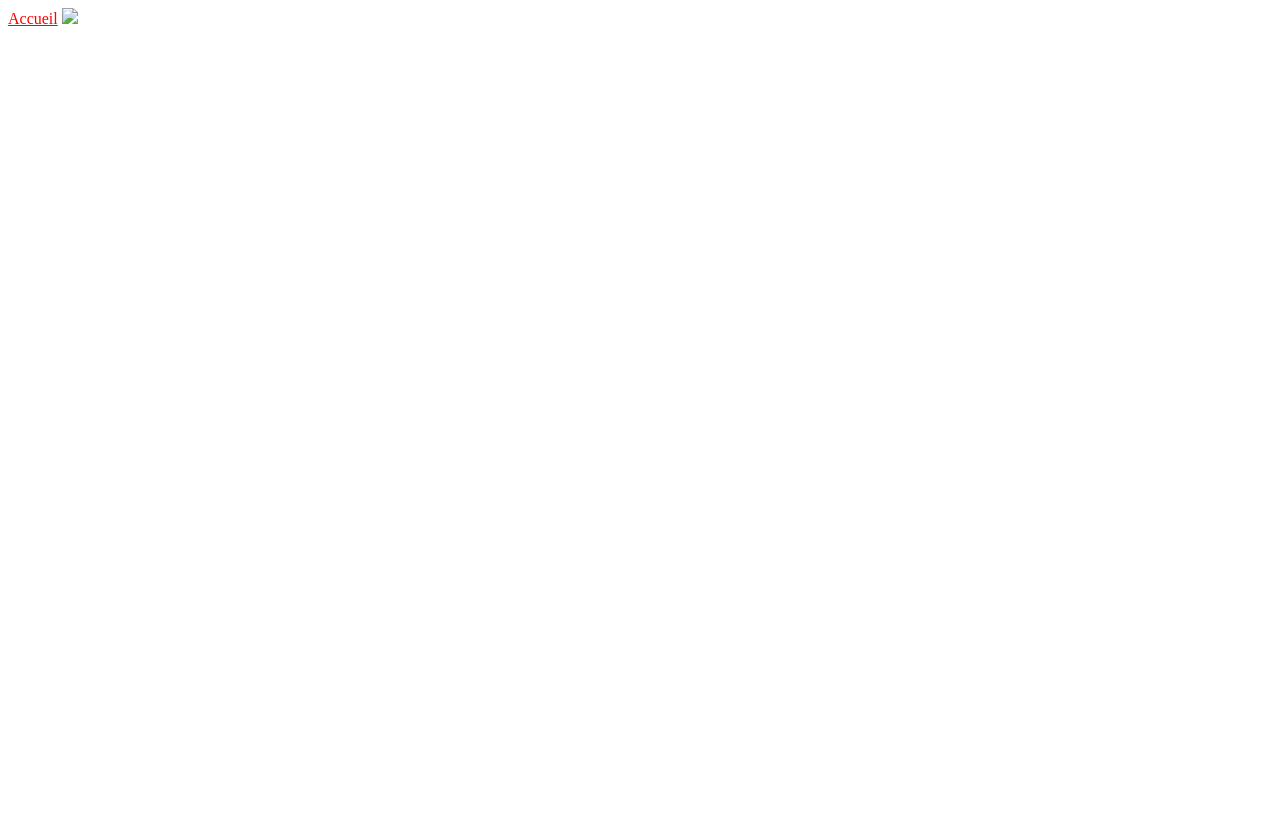
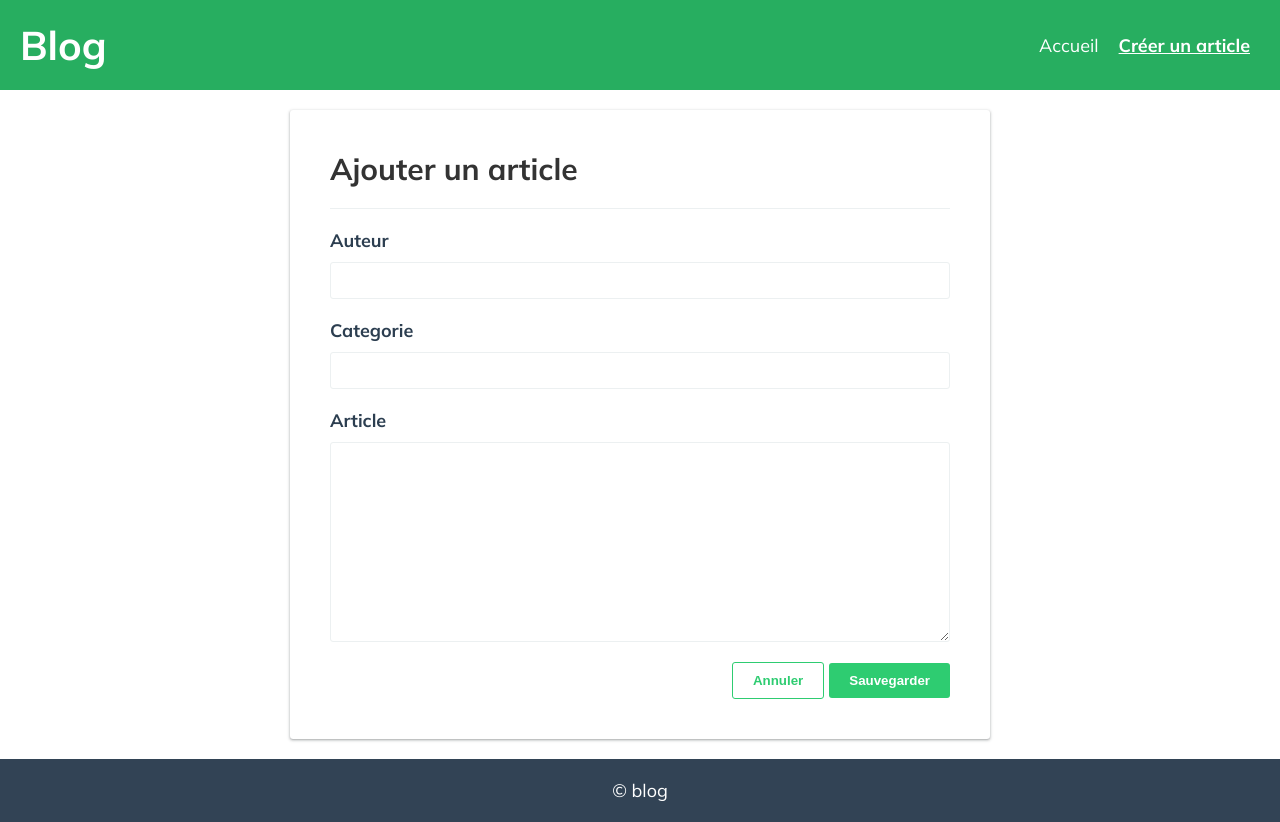
Before and after one commit to alex4nkoua/blog-project_js, a website built with Vite: page src/form/form.html in a window 1280 px wide. Before the commit the page ends 800 px from the top, so only its background shows below. Built offline with nearby package versions, Linux system fonts and the light colour scheme.

Commit message:
mise en place du formulaire de creation darticle

```diff
--- a/src/assets/styles/_classes.scss
+++ b/src/assets/styles/_classes.scss
@@ -0,0 +1,28 @@
+.title {
+	&-underline {
+		padding-bottom: 2rem;
+		border-bottom: 1px solid var(--divider);
+	}
+}
+
+.btn {
+	border: 0;
+	border-radius: 3px;
+	padding: 1rem 2rem;
+	font-weight: 700;
+	cursor: pointer;
+	transition: box-shadow 0.2s;
+	&:hover {
+		box-shadow: var(--box-shadow);
+		transition: box-shadow 0.2s;
+	}
+	&-primary {
+		background: var(--primary);
+		color: white;
+	}
+	&-secondary {
+		border: 1px solid var(--primary);
+		background: white;
+		color: var(--primary);
+	}
+}
--- a/src/form/form.html
+++ b/src/form/form.html
@@ -4,10 +4,51 @@
 		<meta charset="UTF-8" />
 		<meta name="viewport" content="width=device-width, initial-scale=1.0" />
 		<title>Blog</title>
+		<link rel="preconnect" href="https://fonts.googleapis.com" />
+		<link rel="preconnect" href="https://fonts.gstatic.com" crossorigin />
+		<link
+			href="https://fonts.googleapis.com/css2?family=Mulish:ital,wght@0,200..1000;1,200..1000&display=swap"
+			rel="stylesheet"
+		/>
 	</head>
 	<body>
-		<a href="../">Accueil</a>
-		<img src="/assets/images/uneimage.png" />
+		<div class="container">
+			<header>
+				<a href="../index.html" class="header-brand">Blog</a>
+				<ul>
+					<li>
+						<a href="../index.html" class="header-nav">Accueil</a>
+					</li>
+					<li>
+						<a href="./form.html" class="header-nav active"
+							>Créer un article</a
+						>
+					</li>
+				</ul>
+			</header>
+			<div class="content">
+				<form>
+					<h2 class="title-underline">Ajouter un article</h2>
+					<div class="form-group">
+						<label>Auteur</label>
+						<input type="text" name="author" />
+					</div>
+					<div class="form-group">
+						<label>Categorie</label>
+						<input type="text" name="Category" />
+					</div>
+					<div class="form-group">
+						<label>Article</label>
+						<textarea name="content" id=""></textarea>
+					</div>
+					<div class="form-btn-container">
+						<button class="btn btn-secondary">Annuler</button>
+						<button class="btn btn-primary">Sauvegarder</button>
+					</div>
+				</form>
+			</div>
+			<footer>© blog</footer>
+		</div>
 		<script type="module" src="./form.js"></script>
 	</body>
 </html>
--- a/src/form/form.js
+++ b/src/form/form.js
@@ -1,4 +1,3 @@
+import "../assets/styles/styles.scss";
+import "/assets/javascript/topbar";
 import "./form.scss";
-import "/assets/javascript/topbar";
-
-console.log("in form");
--- a/src/form/form.scss
+++ b/src/form/form.scss
@@ -1,3 +1,45 @@
-a {
-	color: red;
+.content {
+	display: flex;
+	justify-content: center;
+	align-items: center;
+	form {
+		width: 700px;
+		padding: 4rem;
+		box-shadow: var(--box-shadow);
+		border-radius: 3px;
+		display: flex;
+		flex-direction: column;
+		.form-group {
+			margin-bottom: 2rem;
+			display: flex;
+			flex-direction: column;
+			label {
+				font-size: 1.8rem;
+				color: var(--accent);
+				font-weight: 700;
+				margin-bottom: 1rem;
+			}
+			input,
+			textarea {
+				border: 1px solid var(--divider);
+				padding: 1rem;
+				outline: 0;
+				border-radius: 3px;
+				&:focus {
+					border-color: var(--accent);
+				}
+			}
+			textarea {
+				min-height: 20rem;
+			}
+		}
+		.form-btn-container {
+			display: flex;
+			justify-content: flex-end;
+			align-items: center;
+			.btn {
+				margin-left: 0.5rem;
+			}
+		}
+	}
 }
```
